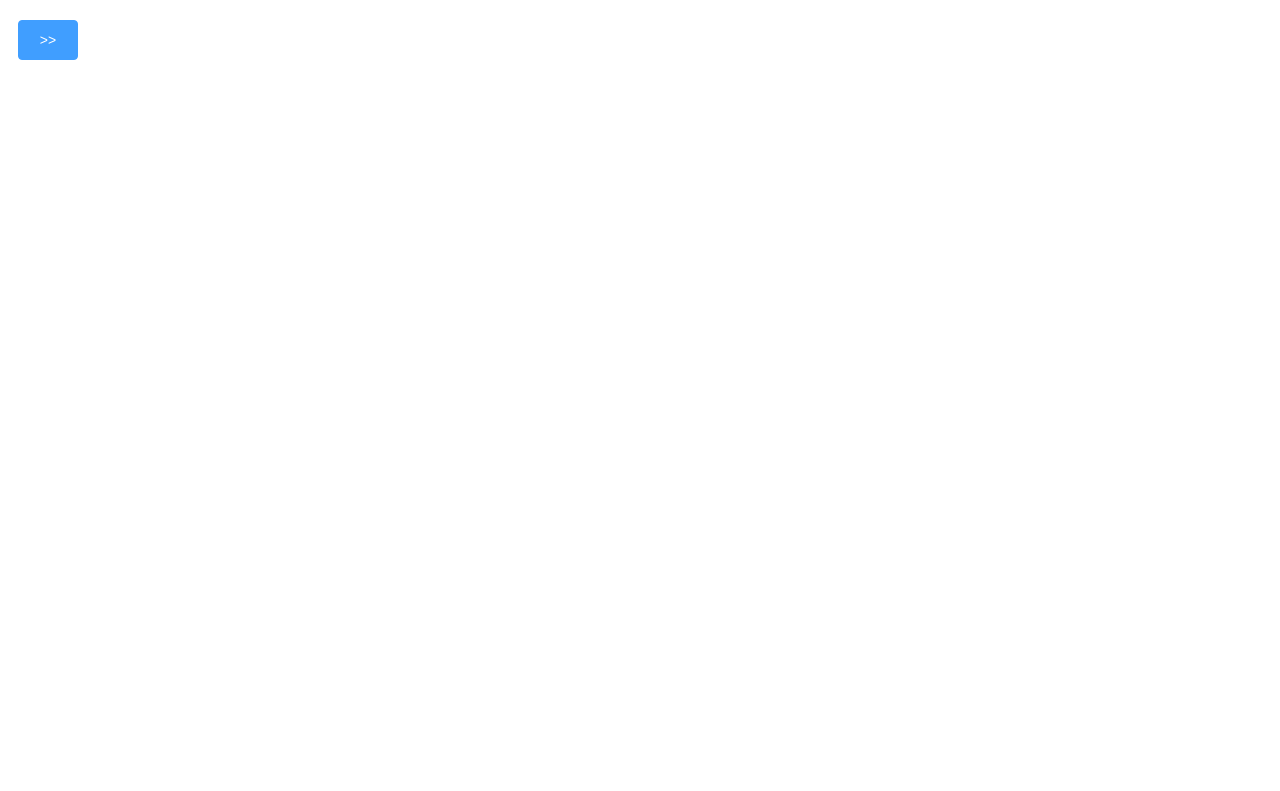
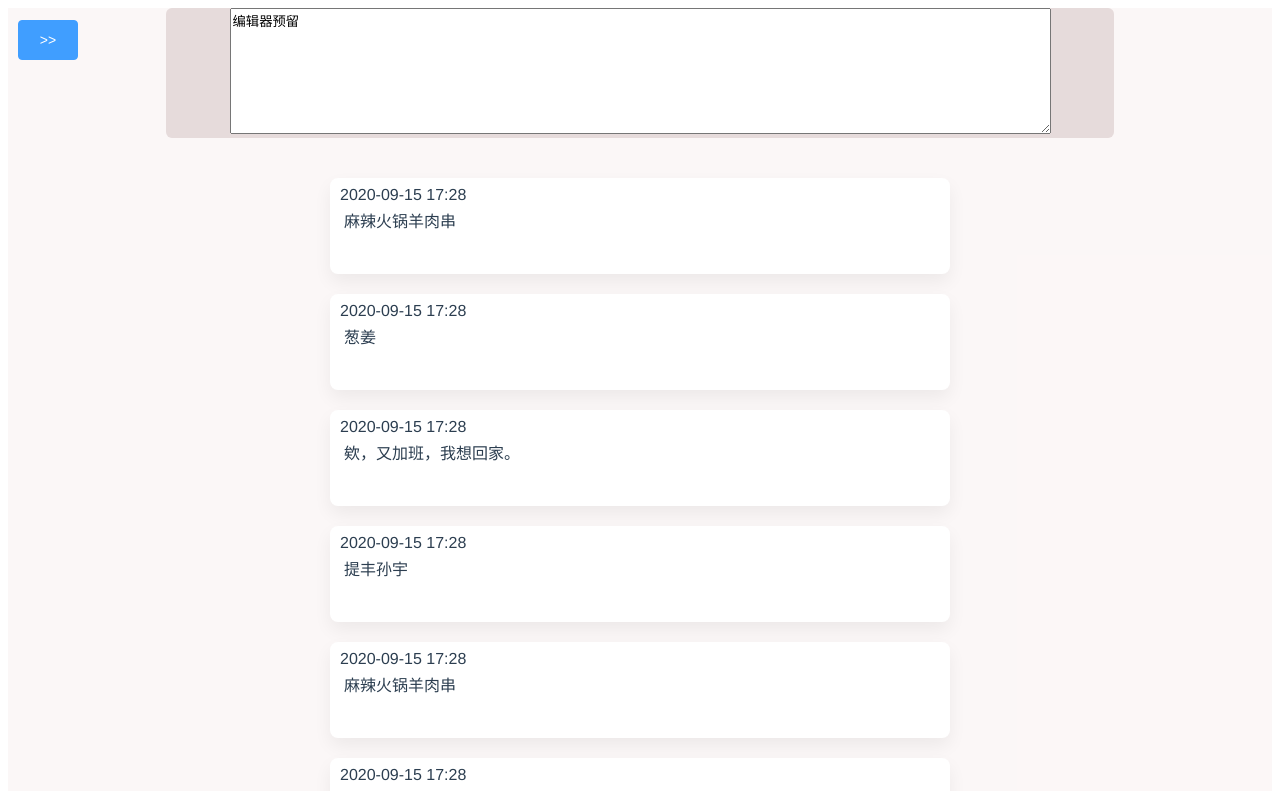
Before and after one commit to WanneSimon/munk-blog, a Vue app: page /coco/dailyLog in a window 1280 px wide. Shown: the top 791 px of the page. Built offline with nearby package versions, Linux system fonts and the light colour scheme.

Commit message:
动态部分；小编辑器占位；

```diff
--- a/src/App.vue
+++ b/src/App.vue
@@ -31,4 +31,9 @@ components: { DrawerNav },
   background-color: #fbf5f5cc;
   /* margin-top: 60px; */
 }
+
+  .blank_L, .blank_R {
+    border-radius: 4px;
+    min-height: 20px;
+  }
 </style>
--- a/src/components/DrawerNav.vue
+++ b/src/components/DrawerNav.vue
@@ -21,7 +21,7 @@
             <el-divider content-position="center">*****</el-divider>
 
             <div class="nav-item"><router-link :to="'/comicWords'">语录</router-link></div>
-            <div class="nav-item"><router-link :to="'/tree'">动态</router-link></div>
+            <div class="nav-item"><router-link :to="'/dailyLog'">动态</router-link></div>
             <div class="nav-item"><router-link :to="'/tree'">博文</router-link></div>
             <div class="nav-item"><router-link :to="'/tree'">书签</router-link></div>
             <div class="nav-item"><router-link :to="'/tree'">发现</router-link></div>
@@ -44,6 +44,7 @@
 <script>
 
    export default {
+      name: 'DrawerNav',
       data() {
         return {
           drawer: false,
--- /dev/null
+++ b/src/components/SimEditor.vue
@@ -0,0 +1,32 @@
+<template>
+  <div>
+
+    <!-- 给编辑器预留 -->
+    <div class="editor-container">
+      <textarea rows="8" cols="100">编辑器预留</textarea>
+    </div>
+
+  </div>
+</template>
+
+<script>
+  export default {
+    name: 'SimEditor',
+    data() {
+      return {
+        drawer: false,
+        direction: 'ltr', //从右往左-rtl 从上往下-ttb 从下往上btt
+        head_img: '/coco/static/images/t1.jpg', //菜单栏顶部图片
+      }
+    },
+    created: function(){
+
+    },
+    methods: {
+
+    }
+  };
+</script>
+
+<style>
+</style>
--- a/src/router/index.js
+++ b/src/router/index.js
@@ -50,6 +50,13 @@ export default new Router({
       components: {
         default: _import('comicWords.vue')
       }
+    },
+    {
+      path: '/dailyLog',
+      name: 'dailyLog',
+      components: {
+        default: _import('dailyLog.vue')
+      }
     }
 
   ]
--- a/src/views/comicWords.vue
+++ b/src/views/comicWords.vue
@@ -5,8 +5,10 @@
       <el-col class="blank_L" :span="3"></el-col>
 
       <el-col class="center_content" :span="18">
-        <el-row>
-          <el-col class="comics-item" :span="24" v-for="(c, index) in comics.datas" :key="index">
+        <SimEditor></SimEditor>
+        <el-row :gutter="14">
+          <el-col class="comics-item" :span="12"
+            v-for="(c, index) in comics.datas" :key="index">
             <div>{{c.id}}.  &nbsp;<span v-html="c.content"></span></div>
           </el-col>
         </el-row>
@@ -19,8 +21,10 @@
 </template>
 
 <script>
+  import SimEditor from '../components/SimEditor.vue'
   export default {
     name: "comicWords",
+    components: { SimEditor },
     data() {
       return {
         comics: {
@@ -29,7 +33,7 @@
             { id: 2, content: '骗的就是你这种读书少的，读书多的不好骗' },
             { id: 3, content: '听我一句劝，打一架吧' },
             { id: 4, content: '睡觉吧狗命最重要' },
-            { id: 5, content: '睡觉吧狗命最重要' },
+            { id: 5, content: '睡觉吧狗命最重要,睡觉吧狗命最重要,睡觉吧狗命最重要,睡觉吧狗命最重要,睡觉吧狗命最重要' },
             { id: 6, content: '睡觉吧狗命最重要' }
           ],
         }
@@ -46,10 +50,6 @@
 </script>
 
 <style>
-  .blank_L, .blank_R {
-    border-radius: 4px;
-    min-height: 20px;
-  }
 
   .comics {
     margin-top: 10px;
@@ -59,7 +59,8 @@
   }
 
   .center_content {
-    background-color: #d7dee6;
+/*    background-color: #d7dee6; */
+    background-color: #dde09d;
     padding: 10px;
   }
 
@@ -69,7 +70,8 @@
   }
   .comics-item>div{
     font-size: 18px;
-    background-color: #b9cbce;
+    /* background-color: #b9cbce; */
+    background-color: #fcfcfc;
     box-shadow: 0 0 1px 3px rgb(234, 236, 234);
     -webkit-box-shadow: 0 0 1px 3px rgb(234, 236, 234);
     min-height: 28px;
@@ -77,6 +79,7 @@
     padding-top: 0px;
     padding-bottom: 0px;
     padding: 4px 6px ;
+   border-radius: 6px;
   }
 
   .comics .comics-item:nth-child(n) {
--- /dev/null
+++ b/src/views/dailyLog.vue
@@ -0,0 +1,83 @@
+<template>
+    <div>
+      <!-- 语录 -->
+      <el-row class="dlog">
+        <el-col class="blank_L" :span="3"></el-col>
+
+        <el-col class="dlog-content" :span="18">
+          <SimEditor></SimEditor>
+           <!-- 动态列表 -->
+          <div class="log-container">
+            <div class="log-item" v-for="item,key in blogs.datas" :key="key">
+              <div class="log-item-head">
+                <el-row>
+                  <el-col :span="8">{{item.rtime}}</el-col>
+                  <el-col :span="16">{{item.tags}}</el-col>
+                </el-row>
+              </div>
+              <div class="log-item-content" v-html="item.content"></div>
+            </div>
+          </div>
+        </el-col>
+
+        <el-col class="blank_R" :span="3"></el-col>
+      </el-row>
+    </div>
+</template>
+
+<script>
+  import SimEditor from '../components/SimEditor.vue'
+  export default {
+    name: "dailyLog",
+    components: { SimEditor },
+    data() {
+      return {
+        blogs: {
+          datas: [
+            { id: 1, rtime: '2020-09-15 17:28', content:"麻辣火锅羊肉串" },
+            { id: 2, rtime: '2020-09-15 17:28', content:"葱姜" },
+            { id: 3, rtime: '2020-09-15 17:28', content:"欸，又加班，我想回家。" },
+            { id: 4, rtime: '2020-09-15 17:28', content:"提丰孙宇" },
+            { id: 5, rtime: '2020-09-15 17:28', content:"麻辣火锅羊肉串" },
+            { id: 6, rtime: '2020-09-15 17:28', content:"麻辣火锅羊肉串" },
+            { id: 7, rtime: '2020-09-15 17:28', content:"麻辣火锅羊肉串" },
+            { id: 8, rtime: '2020-09-15 17:28', content:"麻辣火锅羊肉串" },
+            { id: 9, rtime: '2020-09-15 17:28', content:"麻辣火锅羊肉串" }
+          ],
+        }
+      }
+    },
+    created: function(){
+
+    },
+    methods: {
+
+    }
+
+  }
+</script>
+
+<style>
+  .editor-container{
+    border-radius: 6px;
+    background-color: #e6dbdb;
+  }
+
+  .log-container{
+    margin: 40px 0px 10px 0px;
+  }
+  .log-item{
+    min-height: 80px;
+    max-width: 600px;
+    text-align: left;
+    margin: 20px auto;
+    padding: 8px 10px;
+    border-radius: 8px;
+    background-color: #fff;
+    box-shadow: 0 8px 18px rgba(0,0,0,.06);
+
+  }
+  .log-item-content{
+    padding: 4px;
+  }
+</style>
```
